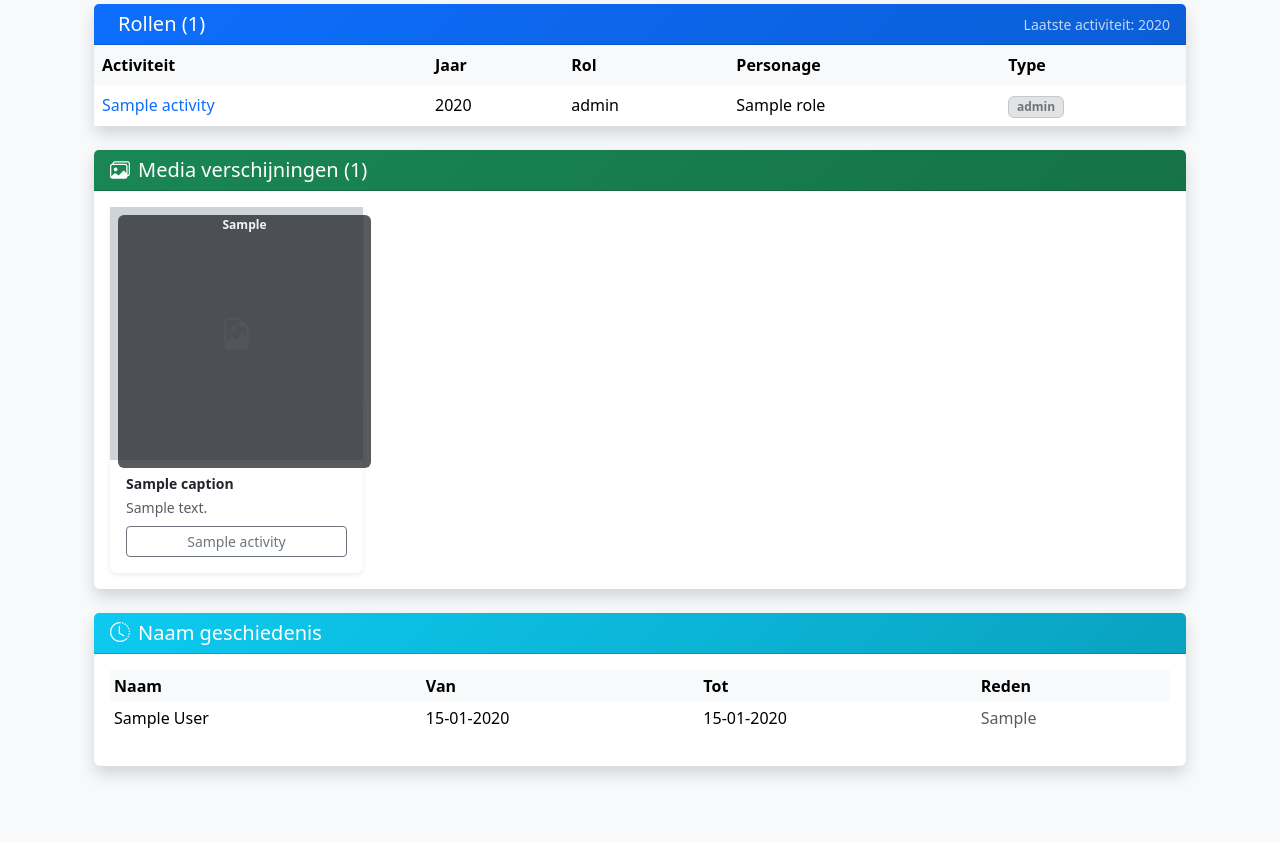
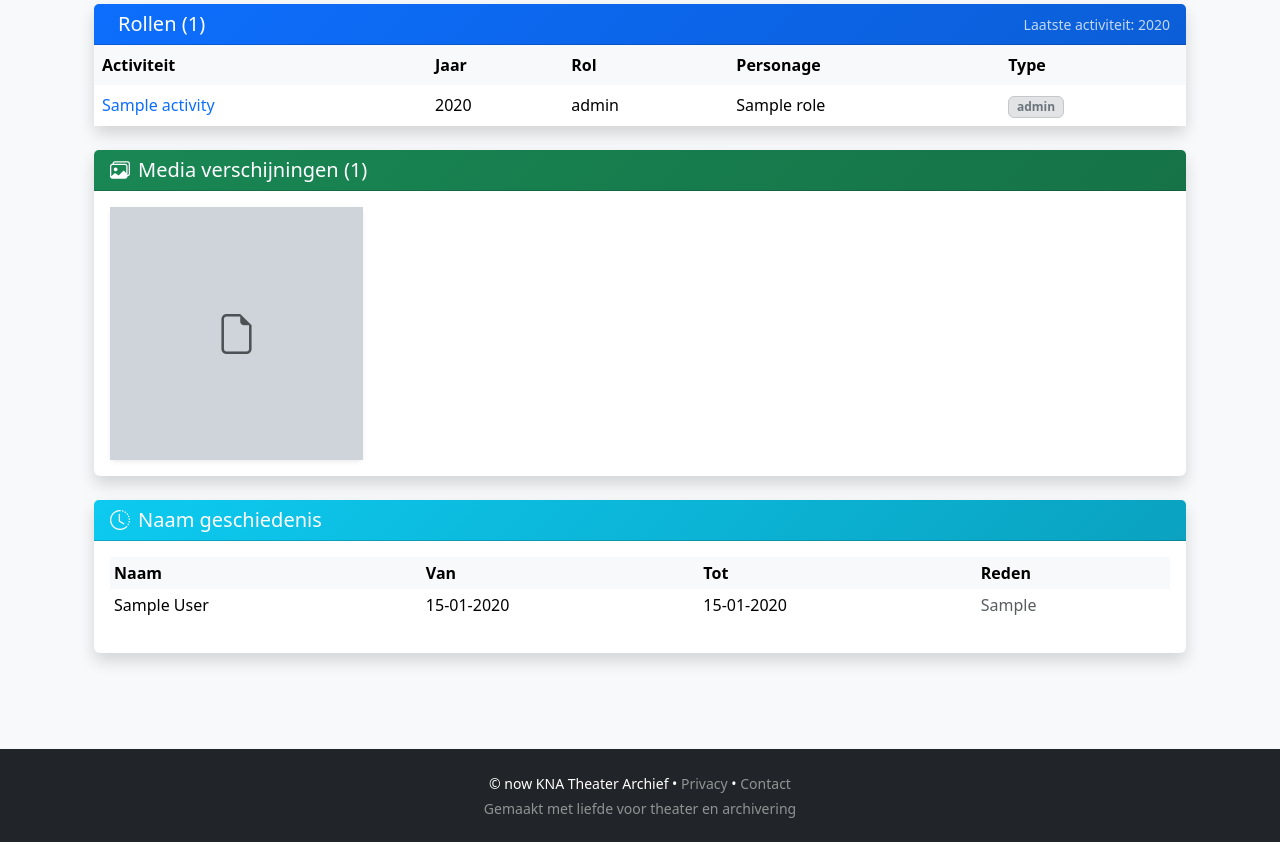
Before and after one commit to mark-me/kna-history-new, a Flask app: template src/templates/member_detail.html in a window 1280 px wide. Shown: the part 359-1201 px from the top of the page. Run offline with Flask 3, Linux system fonts and the light colour scheme; tables that the repository leaves empty hold one stand-in row (values such as "Sample post"); the template is opened without the code that fills it: values that come from a table or form of the project are taken from there, most other values are stand-ins (such as "Sample title", 1, 10 or a date in 2020); parts of the project's set-up code (start-up, migrations or seed data) failed here and were passed over.

Commit message:
More fixes

```diff
--- a/src/templates/activity_detail.html
+++ b/src/templates/activity_detail.html
@@ -73,7 +73,7 @@
                             <h5 class="mb-0"><i class="bi bi-people-fill me-2"></i>Cast & Crew</h5>
                         </div>
                         <div class="card-body p-0">
-                            {{ roles_list(activity) }}
+                            {% include 'partials/roles_list.html' %}
                         </div>
                     </div>
                 </div>
@@ -85,7 +85,7 @@
                         </div>
                         <div class="card-body">
                             <!-- Quick parse form -->
-                            <form method="POST" action="{{ url_for('parse_roles', id_activity=activity.id_activity) }}">
+                            <form method="POST" action="{{ url_for('activity.parse_roles', id_activity=activity.id_activity) }}">
                                 <div class="mb-3">
                                     <label class="form-label fw-semibold">Programmatekst plakken</label>
                                     <textarea name="program_text" class="form-control" rows="8"
@@ -229,7 +229,7 @@
                                     <div id="step5" class="accordion-collapse collapse">
                                         <div class="accordion-body">
                                             <p>Verplaats uploads naar de definitieve map en genereer thumbnails.</p>
-                                            <form method="POST" action="{{ url_for('finalize_media_assignment', id_activity=activity.id_activity) }}">
+                                            <form method="POST" action="{{ url_for('activity.finalize_media', id_activity=activity.id_activity) }}">
                                                 <button type="submit" class="btn btn-success">
                                                     <i class="bi bi-check-circle me-2"></i>Alles finaliseren
                                                 </button>
--- a/src/templates/member_detail.html
+++ b/src/templates/member_detail.html
@@ -134,30 +134,20 @@
                     <div class="card h-100 shadow-sm border-0 hover-shadow transition">
                         <div class="ratio ratio-1x1 bg-dark-subtle position-relative">
                             {% if appearance.media_item.type_media in ['foto', 'poster'] %}
-                            <img src="{{ url_for('media.serve_thumbnail', rel_path=appearance.media_item.storage_path) }}"
-                                 class="card-img-top object-fit-cover"
-                                 alt="{{ appearance.media_item.caption or appearance.media_item.filename }}">
+                                {% if appearance.media_item.storage_path %}
+                                    <img src="{{ url_for('media.serve_thumbnail', rel_path=appearance.media_item.storage_path) }}"
+                                        alt="{{ appearance.media_item.caption or appearance.media_item.filename }}"
+                                        class="w-100 h-100 object-fit-cover">
+                                {% else %}
+                                    <div class="d-flex align-items-center justify-content-center h-100 bg-secondary-subtle text-muted">
+                                        <i class="bi bi-image fs-4 me-2"></i>
+                                        <small>Geen thumbnail beschikbaar</small>
+                                    </div>
+                                {% endif %}
                             {% else %}
-                            <div class="d-flex align-items-center justify-content-center h-100 text-white-50">
-                                <i class="bi bi-file-earmark-image fs-2"></i>
-                            </div>
-                            {% endif %}
-                            <span class="position-absolute top-0 start-0 m-2 badge bg-dark opacity-75">
-                                {{ appearance.media_item.type_media }}
-                            </span>
-                        </div>
-                        <div class="card-body p-3">
-                            <h6 class="card-title mb-1 text-truncate small fw-semibold">
-                                {{ appearance.media_item.caption or appearance.media_item.filename }}
-                            </h6>
-                            {% if appearance.appearance_context %}
-                            <p class="card-text small text-muted mb-2">{{ appearance.appearance_context }}</p>
-                            {% endif %}
-                            {% if appearance.activity %}
-                            <a href="{{ url_for('activity.detail', id_activity=appearance.activity.id_activity) }}"
-                               class="btn btn-sm btn-outline-secondary w-100">
-                                {{ appearance.activity.title }}
-                            </a>
+                                <div class="d-flex align-items-center justify-content-center h-100">
+                                    <i class="bi bi-file-earmark fs-1 text-muted"></i>
+                                </div>
                             {% endif %}
                         </div>
                     </div>
```
Also changed, not shown: src/templates/media_gallery.html (+13 -5 lines), src/templates/partials/roles_list.html (added, +88 -0 lines).
